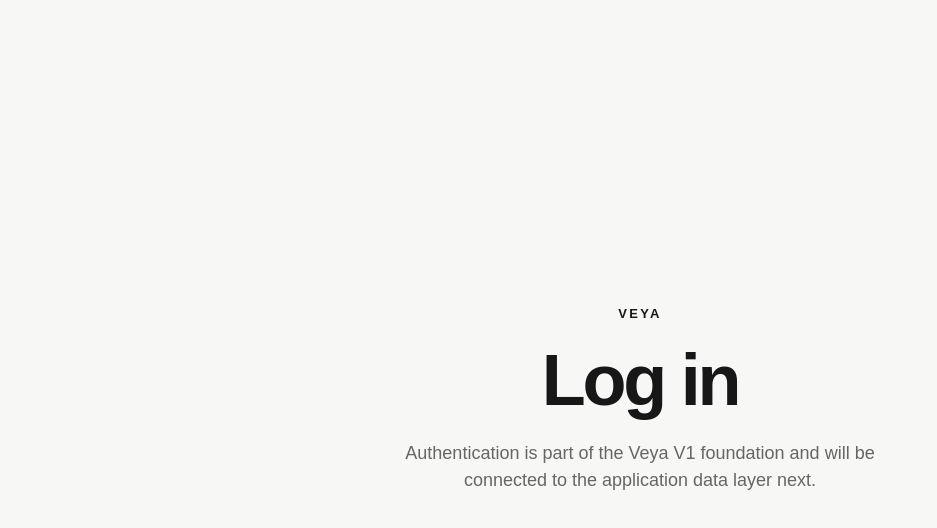
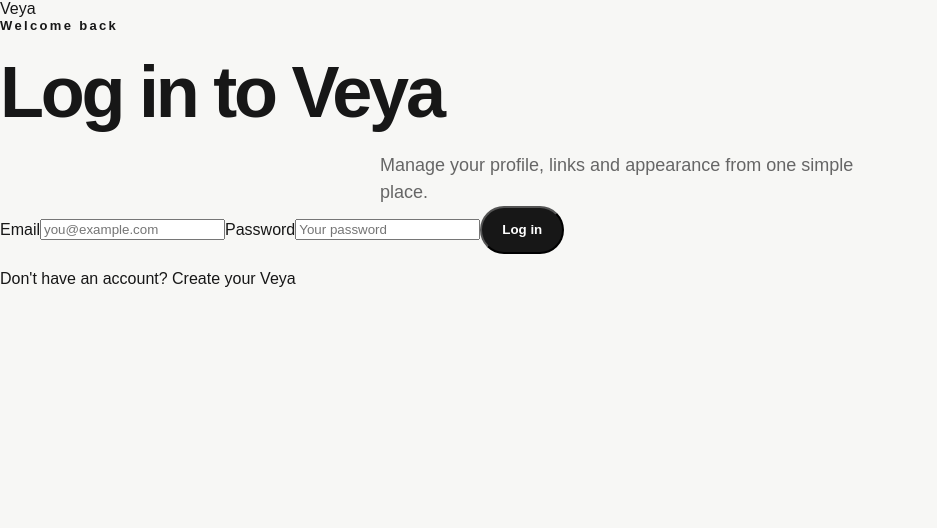
Before and after one commit to okeldijital/veya, a Next.js app: page /login in a window 1280 px wide. Shown: the top 528 px of the page, without its empty margins (0-937 px from the left). Built offline with nearby package versions, Linux system fonts and the light colour scheme.

Commit message:
feat(auth): add Veya login experience

```diff
--- a/app/login/page.tsx
+++ b/app/login/page.tsx
@@ -1,3 +1,24 @@
+import Link from "next/link";
+
 export default function LoginPage() {
-  return <main className="landing"><section className="card"><p className="eyebrow">VEYA</p><h1>Log in</h1><p className="copy">Authentication is part of the Veya V1 foundation and will be connected to the application data layer next.</p></section></main>;
+  return (
+    <main className="auth-shell">
+      <section className="auth-card" aria-labelledby="login-title">
+        <Link className="brand-mark" href="/">Veya</Link>
+        <div className="auth-heading">
+          <p className="eyebrow">Welcome back</p>
+          <h1 id="login-title">Log in to Veya</h1>
+          <p className="copy">Manage your profile, links and appearance from one simple place.</p>
+        </div>
+        <form className="form" action="#">
+          <label htmlFor="email">Email</label>
+          <input id="email" name="email" type="email" autoComplete="email" placeholder="you@example.com" required />
+          <label htmlFor="password">Password</label>
+          <input id="password" name="password" type="password" autoComplete="current-password" placeholder="Your password" required />
+          <button className="button primary" type="submit">Log in</button>
+        </form>
+        <p className="form-footer">Don&apos;t have an account? <Link href="/signup">Create your Veya</Link></p>
+      </section>
+    </main>
+  );
 }
```
